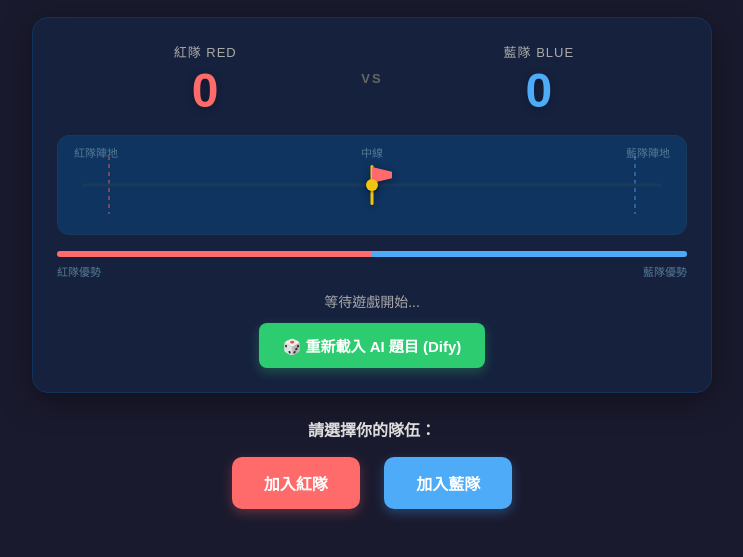
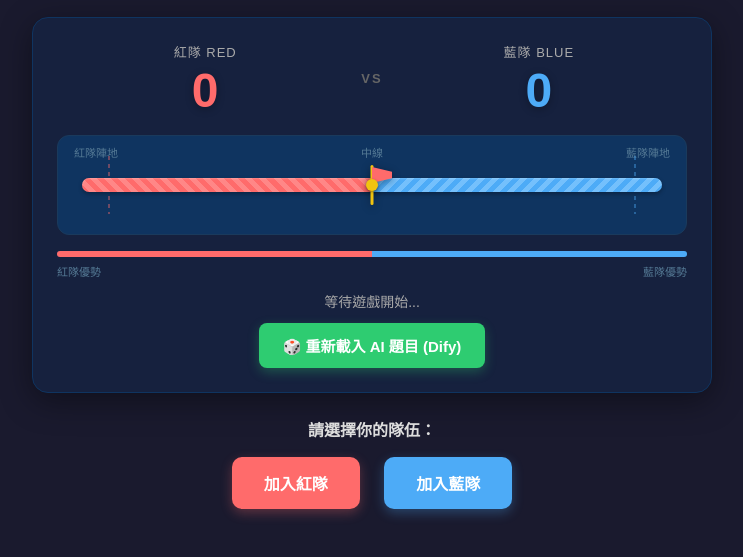
Before and after one commit to ironijkl-LCL/lohas-care-intellectual-tug-of-war, a plain HTML site: page index.html in a window 1280 px wide. Shown: the part 83-640 px from the top of the page, without its empty margins (268-1011 px from the left). Drawn offline with nearby package versions, Linux system fonts and the light colour scheme; no server answers.

Commit message:
Update index.html

```diff
--- a/index.html
+++ b/index.html
@@ -4,6 +4,7 @@
   <meta charset="UTF-8">
   <meta name="viewport" content="width=device-width, initial-scale=1.0">
   <title>智力拉鋸戰 - Intellectual Tug of War</title>
+  <!-- 引入 Socket.io Client -->
   <script src="https://cdn.socket.io/4.7.5/socket.io.min.js"></script>
   <style>
     * { box-sizing: border-box; margin: 0; padding: 0; font-family: 'PingFang TC', 'Microsoft JhengHei', sans-serif; }
@@ -106,7 +107,6 @@
       top: 50%; left: 24px; right: 24px;
       height: 14px;
       transform: translateY(-50%);
-      transition: left 0.4s cubic-bezier(0.25, 0.46, 0.45, 0.94), right 0.4s cubic-bezier(0.25, 0.46, 0.45, 0.94);
     }
     .rope-red-side {
       position: absolute; left: 0; top: 0; bottom: 0;
@@ -117,6 +117,7 @@
       );
       border-radius: 7px 0 0 7px;
       box-shadow: inset 0 1px 2px rgba(255,255,255,0.2), 0 2px 4px rgba(0,0,0,0.3);
+      transition: right 0.4s cubic-bezier(0.25, 0.46, 0.45, 0.94);
     }
     .rope-blue-side {
       position: absolute; right: 0; top: 0; bottom: 0;
@@ -127,6 +128,7 @@
       );
       border-radius: 0 7px 7px 0;
       box-shadow: inset 0 1px 2px rgba(255,255,255,0.2), 0 2px 4px rgba(0,0,0,0.3);
+      transition: left 0.4s cubic-bezier(0.25, 0.46, 0.45, 0.94);
     }
 
     /* 中央旗幟標記 */
@@ -318,7 +320,6 @@
       100% { transform: translate(var(--tx), var(--ty)) scale(0); opacity: 0; }
     }
   </style>
-<base target="_blank">
 </head>
 <body>
 
@@ -351,10 +352,10 @@
       <div class="rope-track-line"></div>
       <div class="rope-container">
         <div class="rope" id="rope">
-          <div class="rope-red-side" id="rope-red"></div>
-          <div class="rope-blue-side" id="rope-blue"></div>
+          <div class="rope-red-side" id="rope-red" style="right: 50%;"></div>
+          <div class="rope-blue-side" id="rope-blue" style="left: 50%;"></div>
         </div>
-        <div class="rope-marker" id="rope-marker">
+        <div class="rope-marker" id="rope-marker" style="left: 50%;">
           <div class="flag-pole"></div>
           <div class="flag-cloth"></div>
           <div class="flag-knot"></div>
@@ -424,6 +425,7 @@
     socket.on('game_init', (state) => {
       questions = state.questions;
       currentQuestionIndex = 0;
+      updateArena(state.redScore, state.blueScore);
       if (currentTeam) showNextQuestion();
     });
 
@@ -509,7 +511,7 @@
       if (questions.length > 0) showNextQuestion();
     }
 
-    // 手動叫用後端 API
+    // 手動叫用後端 API 重置/發題目
     function startGame() {
       fetch(`${RENDER_BACKEND_URL}/api/start-game?difficulty=easy&count=10`)
         .then(res => res.json())
```
